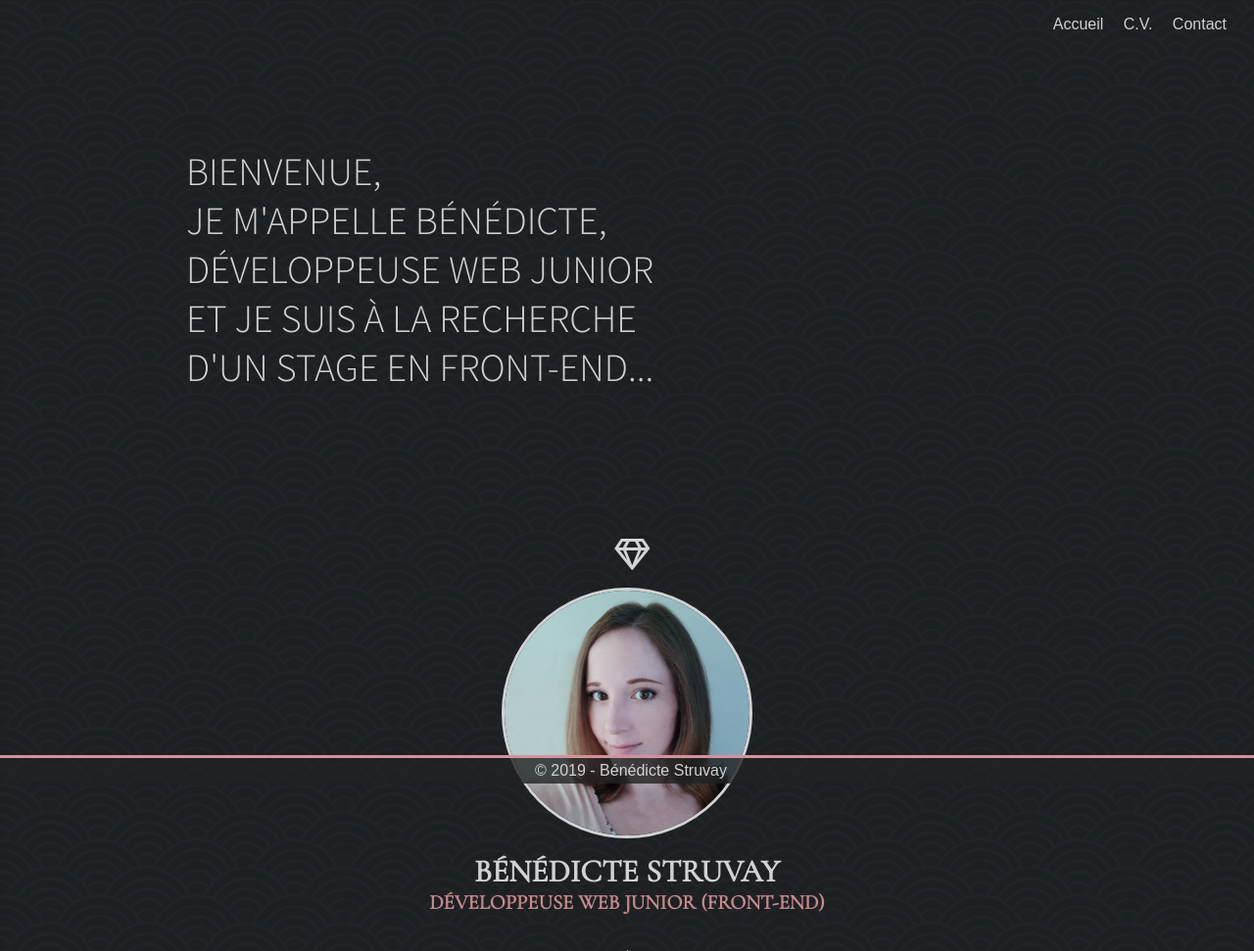
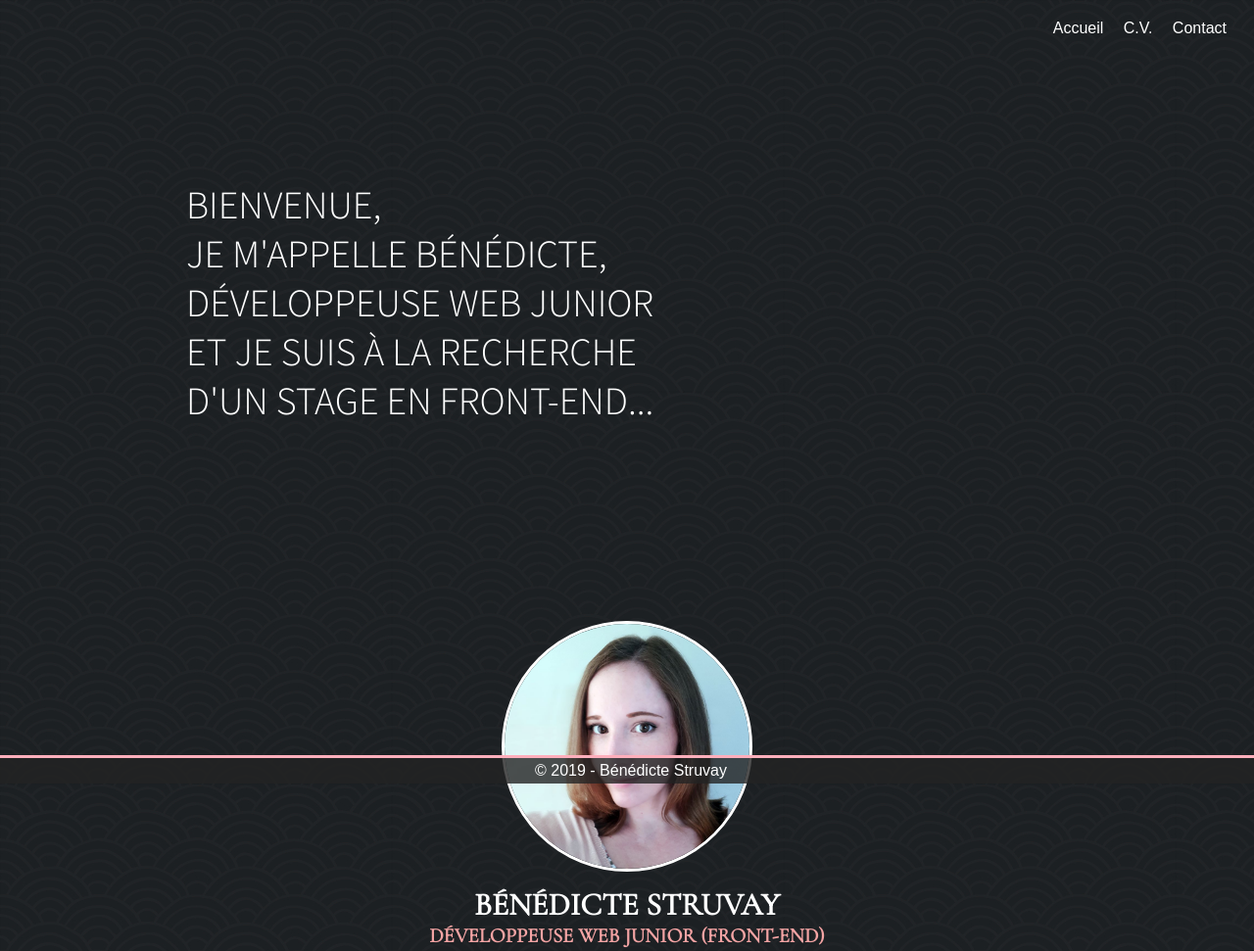
Before and after one commit to benestruv/cv, a plain HTML site: page index.html in a window 1280 px wide. Shown: the top 971 px of the page at 98% size. Drawn offline with nearby package versions, Linux system fonts and the light colour scheme.

Commit message:
ammélioration design 1

```diff
--- a/index.html
+++ b/index.html
@@ -37,8 +37,6 @@
             d'un stage en front-end...
         </p>
     </div>
-
-    <i class="far fa-gem" id="gem"></i>
 
     <div class="cv-background" id="cv">
         <section class="cv">
@@ -166,8 +164,6 @@
         </section>
     </div>
 
-    <i class="far fa-gem" id="gem"></i>
-
     <div class="contact" id="contact">
         <h2>Envie de me contacter ?</h2>
         <p class="mail">Par mail:<a href="mailto:benedicte.struvay@gmail">benedicte.struvay@gmail</a></p>
--- a/style.css
+++ b/style.css
@@ -1,6 +1,16 @@
 /* -------------------------------------------- MON CSS -------------------------------------------- */
 @import url("https://fonts.googleapis.com/css?family=Source+Sans+Pro:300,300italic,400,400italic");
 @import url('https://fonts.googleapis.com/css?family=Cormorant+Garamond');
+
+@-webkit-keyframes transparence {
+  from {opacity: 0%;}
+  to {opacity: 100%;}
+}
+
+@keyframes transparence {
+  from {opacity: 0%;}
+  to {opacity: 100%;}
+}
 
 html {
     font-family: Arial, Helvetica, sans-serif;
@@ -12,27 +22,15 @@ html {
     -webkit-font-smoothing: antialiased;
     -moz-osx-font-smoothing: grayscale;
     background-image: url('./assets/images/seigaiha-black.jpg');
-    -webkit-animation: transparence 2s infinite; /* Safari 4.0 - 8.0 */
-    -webkit-animation-delay: 2s; /* Safari 4.0 - 8.0 */
-    animation: transparence 2s infinite;
-    animation-delay: 2s;
-  }
 
-  @-webkit-keyframes transparence {
-    from {opacity: 0%;}
-    to {opacity: 100%;}
-  }
-
-  @keyframes transparence {
-    from {opacity: 0%;}
-    to {opacity: 100%;}
   }
 
   /* ---------------------- NAVBAR ----------------------  */
   .navbar {
-    position: fixed;
-    right: 20px;
-    top: 0px;
+    position: sticky;
+padding-right: 20px;
+    top: 20px;
+    text-align: right;
   }
 
   .navbar li {
@@ -71,28 +69,13 @@ html {
     transform: scaleX(1);
   }
 
-  /* ---------------------- footer ----------------------  */
-  footer {
-    background-color: rgba(36, 36, 36, 0.8);
-    color: white;
-    position: fixed;
-    bottom: 0;
-    width: 100vw;
-    padding: 4px;
-    text-align: center;
-    border-top: 3px solid rgb(255, 175, 188);
-  }
-
-  footer a {
-    color: white;
-  }
-
   /* ---------------------- homepage ----------------------  */
   .homepage {
 
     width: 100%;
     height: 100%;
     padding-bottom: 100px;
+    margin: 0 auto;
   }
 
   .homepage-text {
@@ -361,14 +344,15 @@ html {
   /* ---------------------- Contact ----------------------  */
 
   .contact {
-    background: url(../images/seigaiha-black.jpg);
-    height: 100vh;
+    /* background: url(../images/seigaiha-black.jpg); */
+    /* height: 100vh; */
     width: 100%;
-    position: absolute;
-    z-index: -1;
+    /* z-index: -1; */
     color: white;
     text-align: center;
-    padding-top: 100px;
+    padding-top: 130px;
+    padding-bottom: 150px;
+    margin: O auto;
   }
 
   .contact h2 {
@@ -399,10 +383,18 @@ html {
     color: #F4A4A4;
   }
 
-  #gem {
-    color:white;
-    font-size: 2em;
-    margin: 0 auto;
-    position: absolute;
-    left: 49%;
-  }
+    /* ---------------------- footer ----------------------  */
+    footer {
+      background-color: rgba(36, 36, 36, 0.8);
+      color: white;
+      position: sticky;
+      bottom: 0;
+      width: 100vw;
+      padding: 4px;
+      text-align: center;
+      border-top: 3px solid rgb(255, 175, 188);
+    }
+
+    footer a {
+      color: white;
+    }
```
